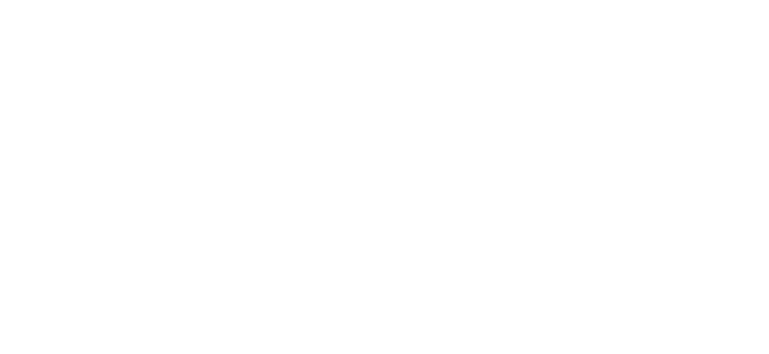
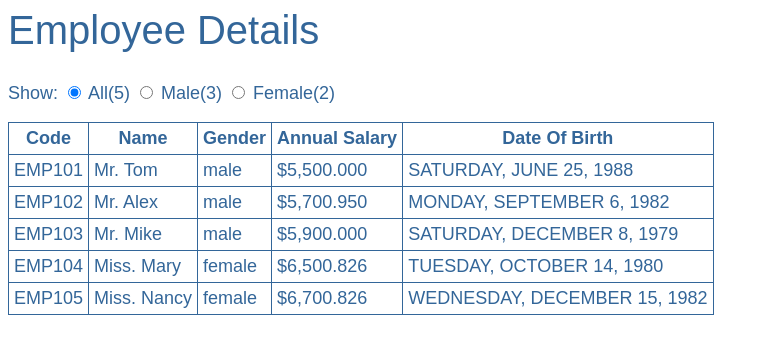
Before and after one commit to Mugisha-isaac/Angular-recap, an Angular app: page / in a window 1280 px wide. Shown: the top 354 px of the page, without its empty margins (0-769 px from the left). Built offline with nearby package versions, Linux system fonts and the light colour scheme.

Commit message:
Ft: add event for listening to changes

```diff
--- a/src/employee-list/employee-list.component.html
+++ b/src/employee-list/employee-list.component.html
@@ -1,4 +1,4 @@
-<employee-count [all]="getTotalEmployeesCount()" [male]="getTotalMaleEmployees()" [female]="getTotalFemaleEmployees()" (onEmployeeCountRadioChange)="onEmployeeCountRadioChange($event)">
+<employee-count [all]="getTotalEmployeesCount()" [male]="getTotalMaleEmployees()" [female]="getTotalFemaleEmployees()" (countRadioButtonSelectionChange)="onEmployeeCountRadioChange($event)">
 
 </employee-count>
 <br /> <br/>
@@ -14,13 +14,15 @@
     </tr>
   </thead>
   <tbody>
-    <tr *ngFor="let employee of employees;" *ngIf="selectedEmployeeRadioButtonCount=== 'all'">
+    <ng-container *ngFor="let employee of employees;">
+    <tr  *ngIf="selectedEmployeeRadioButtonCount =='all' || selectedEmployeeRadioButtonCount == employee.gender ">
       <td>{{employee.code | uppercase}}</td>
       <td>{{employee.name | employeeTitle:employee.gender}}</td>
       <td>{{employee.gender}}</td>
       <td>{{employee.annualSalary | currency:'USD': true: '1.3-3'}}</td>
       <td>{{employee.dateOfBirth | date:'fullDate' | uppercase}}</td>
     </tr>
+  </ng-container>
     <tr *ngIf="!employees || employees.length === 0">
       <td colspan="5">No Employees to display</td>
     </tr>
--- a/src/employee-list/employee-list.component.ts
+++ b/src/employee-list/employee-list.component.ts
@@ -14,11 +14,11 @@ selectedEmployeeRadioButtonCount: string = 'all';
 
 constructor(){
   this.employees= [
-    { code: 'emp101', name: 'Tom', gender: 'Male', annualSalary: 5500, dateOfBirth: '6/25/1988' },
-    { code: 'emp102', name: 'Alex', gender: 'Male', annualSalary: 5700.95, dateOfBirth: '9/6/1982' },
-    { code: 'emp103', name: 'Mike', gender: 'Male', annualSalary: 5900, dateOfBirth: '12/8/1979' },
-    { code: 'emp104', name: 'Mary', gender: 'Female', annualSalary: 6500.826, dateOfBirth: '10/14/1980' },
-    {code: 'emp105', name: 'Nancy', gender: 'Female', annualSalary: 6700.826,dateOfBirth: '12/15/1982' }
+    { code: 'emp101', name: 'Tom', gender: 'male', annualSalary: 5500, dateOfBirth: '6/25/1988' },
+    { code: 'emp102', name: 'Alex', gender: 'male', annualSalary: 5700.95, dateOfBirth: '9/6/1982' },
+    { code: 'emp103', name: 'Mike', gender: 'male', annualSalary: 5900, dateOfBirth: '12/8/1979' },
+    { code: 'emp104', name: 'Mary', gender: 'female', annualSalary: 6500.826, dateOfBirth: '10/14/1980' },
+    {code: 'emp105', name: 'Nancy', gender: 'female', annualSalary: 6700.826,dateOfBirth: '12/15/1982' }
 ];
 }
 
@@ -27,17 +27,17 @@ getTotalEmployeesCount(): number{
 }
 
 getTotalMaleEmployees(): number{
-  const maleEmployees = this.employees.filter((employee:any)=> employee.gender === 'Male');
+  const maleEmployees = this.employees.filter((employee:any)=> employee.gender === 'male');
   return maleEmployees.length;
 }
 
 getTotalFemaleEmployees(): number{
-  const femaleEmployees = this.employees.filter((employee: any)=>employee.gender === 'Female')
+  const femaleEmployees = this.employees.filter((employee: any)=>employee.gender === 'female')
   return femaleEmployees.length;
 }
 
-onEmployeeCountRadioChange(selectedRadioButtonValue: string): void{
+onEmployeeCountRadioChange(selectedRadioButtonValue: any): void{
   this.selectedEmployeeRadioButtonCount = selectedRadioButtonValue;
+  console.log('selected value....', this.selectedEmployeeRadioButtonCount);
 }
-
 }
```
